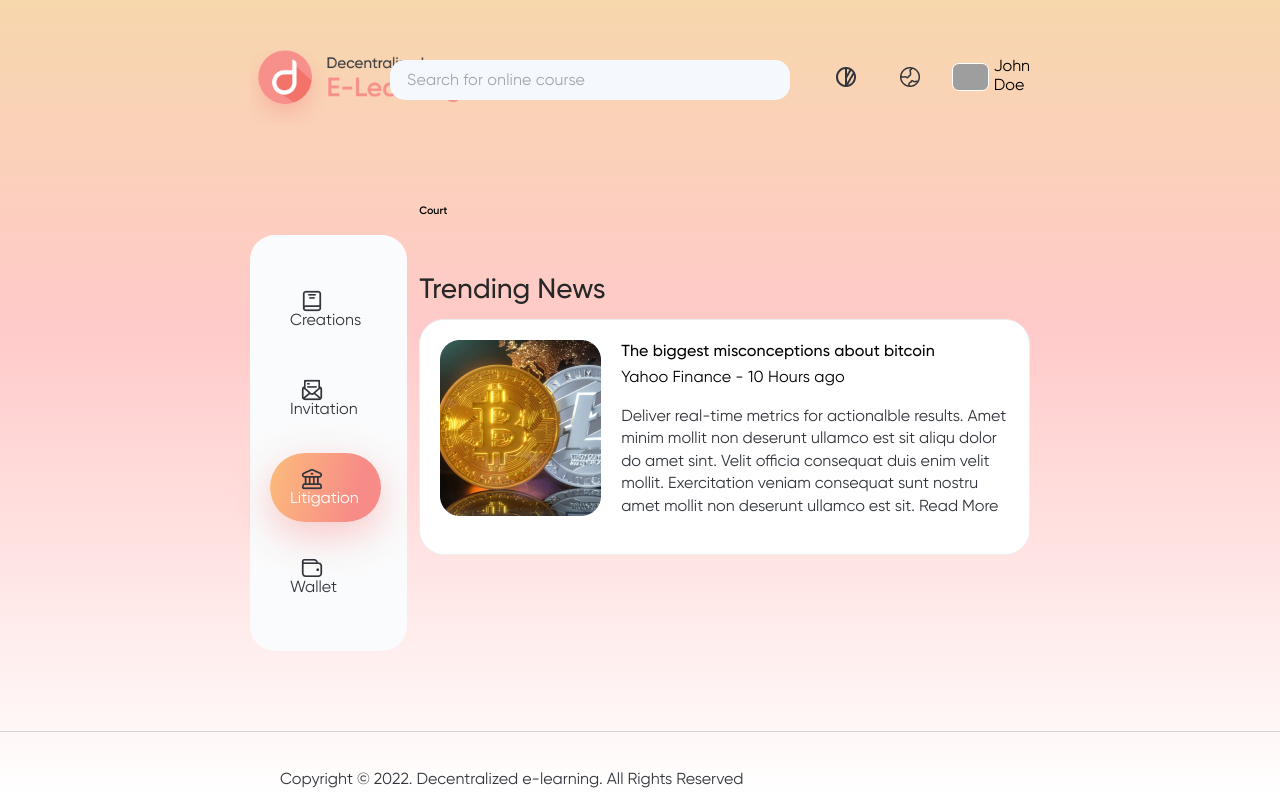
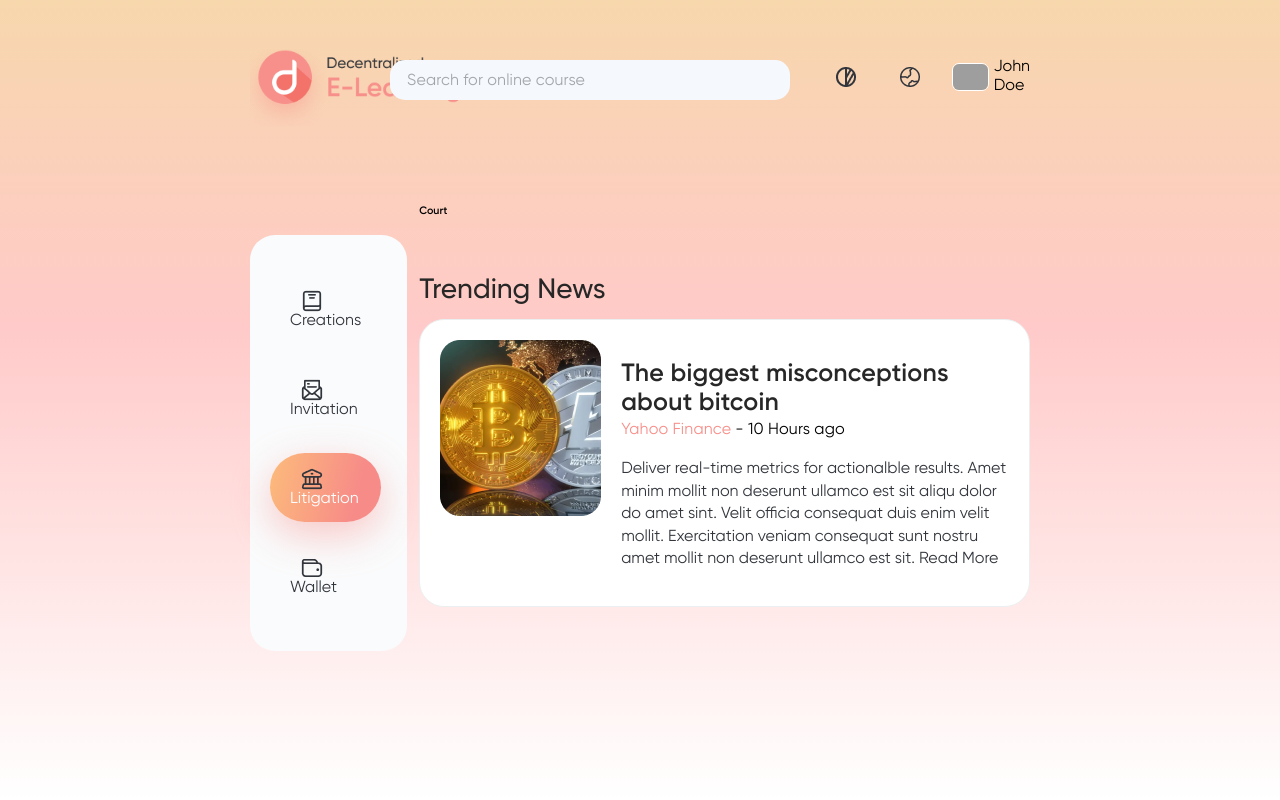
Before and after one commit to mrron313/d-app-learning-ui, a React (Create React App) app: page /court in a window 1280 px wide. Shown: the top 800 px of the page. Built offline with nearby package versions, Linux system fonts and the light colour scheme; grey boxes are pictures that could not be loaded.

Commit message:
collections section 1

```diff
--- a/src/components/Layout/Layout.css
+++ b/src/components/Layout/Layout.css
@@ -38,6 +38,7 @@ body {
 */
 .layout {
   padding: 10px 250px;
+  min-height: 1020px;
 }
 
 
@@ -328,7 +329,18 @@ color: #32363C;
   background: #FFFFFF;
   border: 1px solid #EBEFF0;
   border-radius: 25px;
-  padding: 20px;
+  padding: 20px!important;
+}
+
+.trandingNewsCardText {
+  margin-top: 20px;
+}
+
+.trandingNewsCardTextTitle h6 {
+  font-size: 25px;
+  line-height: 29px;
+  color: #272727;
+  font-weight: 700;
 }
 
 .trandingNewsCardTextParagraph {
@@ -337,6 +349,9 @@ color: #32363C;
   color: #32363C;
 }
 
+.trandingNewsCardTextTime span {
+  color: #F78F8A;
+}
 
 
 
```
